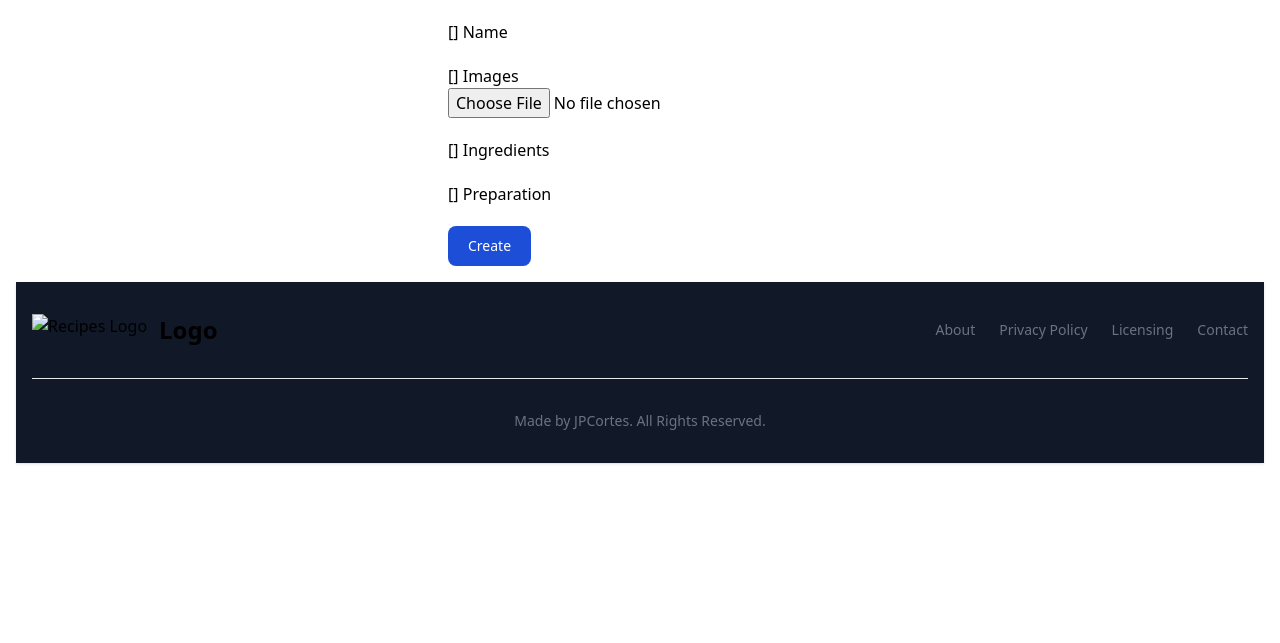
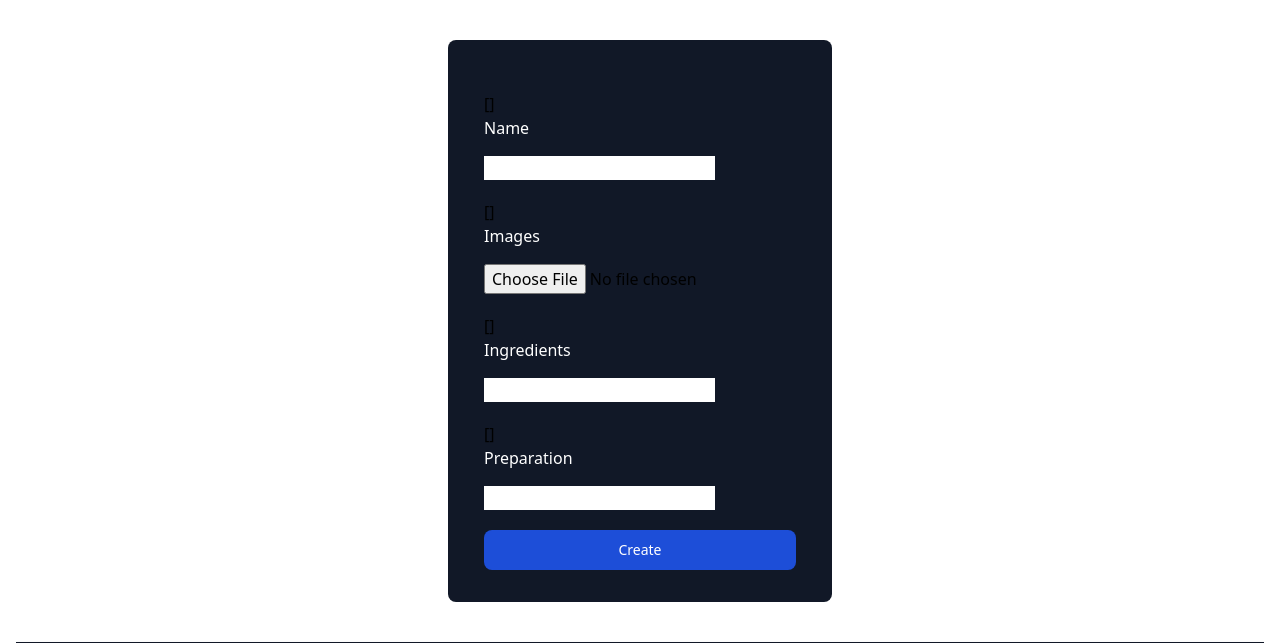
Before and after one commit to jp-cortes/my_recipes_django, a Django app: template recipes_app/templates/recipes_app/add_recipe.html in a window 1280 px wide. Shown: the part 68-711 px from the top of the page. Before the commit the page ends 532 px from the top, so only its background shows below. Run offline with Django 3.2, Linux system fonts and the light colour scheme; the template is opened without the code that fills it, so the values that code supplies are empty, except form fields; tables that the repository leaves empty hold one stand-in row (values such as "Sample post"); form fields are guessed from the names that the template uses; some libraries are stand-ins or nearby versions.

Commit message:
updating styles the recipes form

```diff
--- a/recipes_app/forms.py
+++ b/recipes_app/forms.py
@@ -2,10 +2,10 @@
 from .models import Recipe
 
 class RecipeForm(forms.Form):
-    name = forms.CharField(max_length=100, label="name", widget=forms.TextInput(attrs={"placeholder" : "Pizza Margarita"}))
+    name = forms.CharField(max_length=100, label="name", widget=forms.TextInput(attrs={"placeholder" : "Pizza Margarita", "style": "border-radius: 0.25rem; padding: 4px; width: 100%;"}))
     images = forms.ImageField(label="images", required=False)
-    ingredients = forms.CharField(label="ingredients", widget=forms.TextInput(attrs={"placeholder" : "100gr white cheese, 2 eggs, ..."}))
-    preparation = forms.CharField(label="preparation", widget=forms.Textarea(attrs={"placeholder" : "Mix all ingredients..."}))
+    ingredients = forms.CharField(label="ingredients", widget=forms.TextInput(attrs={"placeholder" : "100gr white cheese, 2 eggs, ...", "style": "border-radius: 0.25rem; padding: 4px; width: 100%;"}))
+    preparation = forms.CharField(label="preparation", widget=forms.Textarea(attrs={"placeholder" : "Mix all ingredients...", "style": "border-radius: 0.25rem; padding: 4px; width: 100%;"}))
 
 
     def save(self):
--- a/recipes_app/templates/recipes_app/add_recipe.html
+++ b/recipes_app/templates/recipes_app/add_recipe.html
@@ -3,26 +3,26 @@
 {% block title %} Create Recipe {% endblock %}
 
   {% block template %}
-  <form class="max-w-sm mx-auto" action="{% url "add_recipe" %}" method="post">
+  <form class="max-w-sm mx-auto my-10 bg-gray-900 p-8 rounded-lg grid justify-center" action="{% url "add_recipe" %}" method="post">
     {% csrf_token %}
-    <div class="mt-5">
+    <div class="mt-5 capitalize">
       {{form.name.errors}}
-      {{form.name.label_tag}}
+      <div class="text-white mb-4">{{form.name.label_tag}}</div>
       {{form.name}}
     </div>
-    <div class="mt-5">
+    <div class="mt-5 capitalize">
       {{form.images.errors}}
-      {{form.images.label_tag}}
+      <div class="text-white mb-4">{{form.images.label_tag}}</div>
       {{form.images}}
     </div>
-    <div class="mt-5">
+    <div class="mt-5 capitalize">
       {{form.ingredients.errors}}
-      {{form.ingredients.label_tag}}
+      <div class="text-white mb-4">{{form.ingredients.label_tag}}</div>
       {{form.ingredients}}
     </div>
-    <div class="mt-5">
+    <div class="mt-5 capitalize">
       {{form.preparation.errors}}
-      {{form.preparation.label_tag}}
+      <div class="text-white mb-4">{{form.preparation.label_tag}}</div>
       {{form.preparation}}
     </div>
     <button
```
